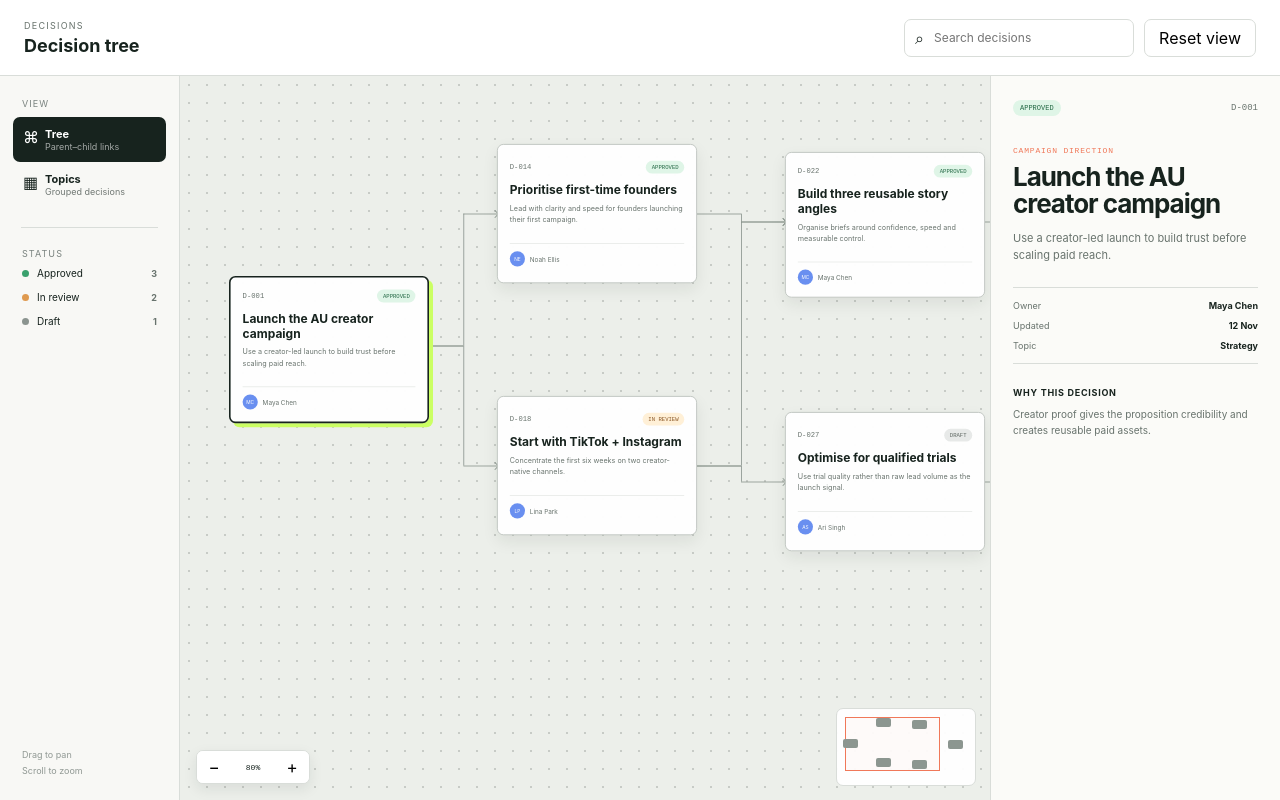
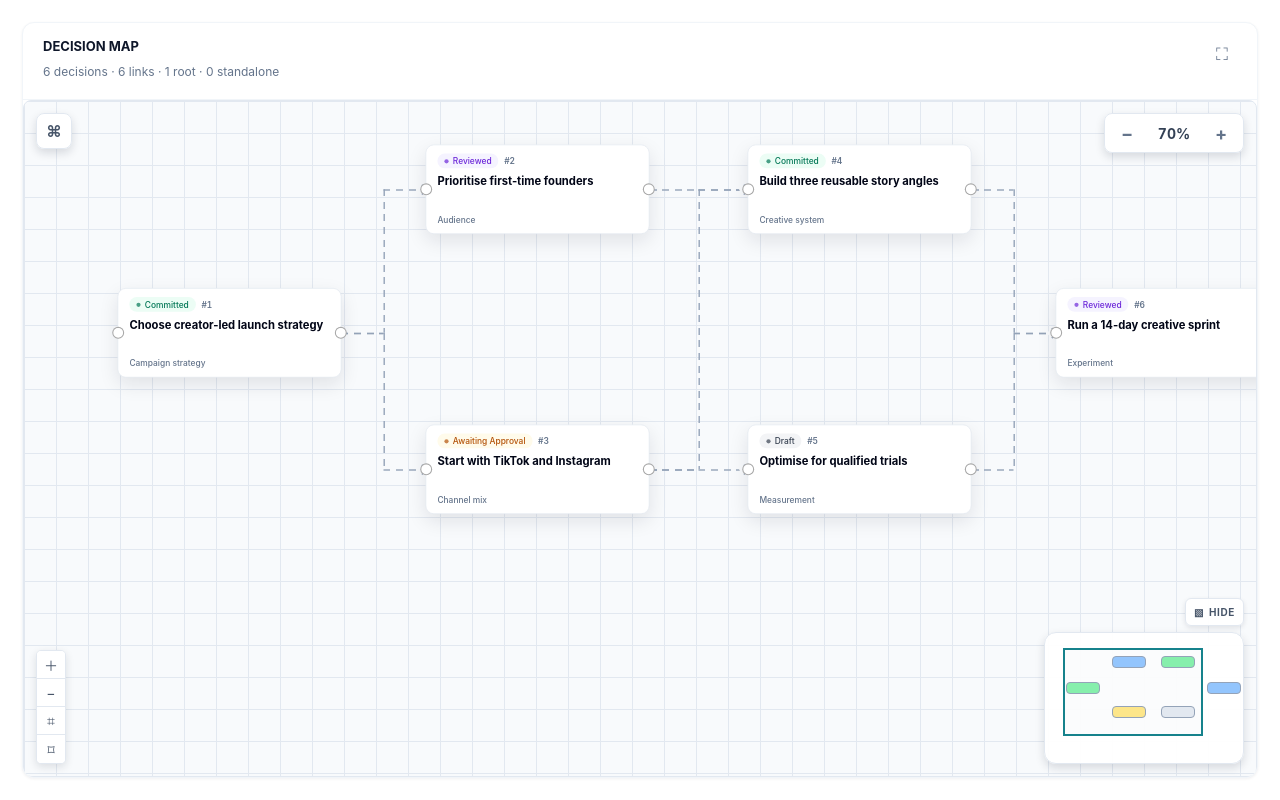
Before and after one commit to qiwangai/decision-tree-demo, a plain HTML site: page index.html in a window 1280 px wide. Drawn offline with Linux system fonts and the light colour scheme.

Commit message:
Restore latest React Flow Decision Map

```diff
--- a/app.js
+++ b/app.js
@@ -1,29 +1,30 @@
 const decisions=[
- {id:'D-001',eyebrow:'Campaign direction',title:'Launch the AU creator campaign',summary:'Use a creator-led launch to build trust before scaling paid reach.',status:'Approved',owner:'Maya Chen',date:'12 Nov',topic:'Strategy',why:'Creator proof gives the proposition credibility and creates reusable paid assets.',parents:[]},
- {id:'D-014',eyebrow:'Audience',title:'Prioritise first-time founders',summary:'Lead with clarity and speed for founders launching their first campaign.',status:'Approved',owner:'Noah Ellis',date:'14 Nov',topic:'Audience',why:'Research showed the sharpest pain around setup confidence, not feature depth.',parents:['D-001']},
- {id:'D-018',eyebrow:'Channel mix',title:'Start with TikTok + Instagram',summary:'Concentrate the first six weeks on two creator-native channels.',status:'In review',owner:'Lina Park',date:'15 Nov',topic:'Channels',why:'Both channels support fast creative iteration and match audience habits.',parents:['D-001']},
- {id:'D-022',eyebrow:'Creative system',title:'Build three reusable story angles',summary:'Organise briefs around confidence, speed and measurable control.',status:'Approved',owner:'Maya Chen',date:'16 Nov',topic:'Creative',why:'A small angle set makes cross-channel testing easier to interpret.',parents:['D-014','D-018']},
- {id:'D-027',eyebrow:'Measurement',title:'Optimise for qualified trials',summary:'Use trial quality rather than raw lead volume as the launch signal.',status:'Draft',owner:'Ari Singh',date:'18 Nov',topic:'Measurement',why:'Low-intent leads distort early channel comparisons and sales workload.',parents:['D-018']},
- {id:'D-031',eyebrow:'Experiment',title:'Run a 14-day creative sprint',summary:'Test six executions, then graduate the strongest two into paid.',status:'In review',owner:'Lina Park',date:'19 Nov',topic:'Creative',why:'A fixed learning window prevents scaling a weak concept too early.',parents:['D-022','D-027']}
+ {id:1,seq:1,title:'Choose creator-led launch strategy',topic:'Campaign strategy',status:'COMMITTED',parents:[]},
+ {id:2,seq:2,title:'Prioritise first-time founders',topic:'Audience',status:'REVIEWED',parents:[1]},
+ {id:3,seq:3,title:'Start with TikTok and Instagram',topic:'Channel mix',status:'AWAITING_APPROVAL',parents:[1]},
+ {id:4,seq:4,title:'Build three reusable story angles',topic:'Creative system',status:'COMMITTED',parents:[2,3]},
+ {id:5,seq:5,title:'Optimise for qualified trials',topic:'Measurement',status:'DRAFT',parents:[3]},
+ {id:6,seq:6,title:'Run a 14-day creative sprint',topic:'Experiment',status:'REVIEWED',parents:[4,5]}
 ];
-const tree={'D-001':[55,240],'D-014':[390,75],'D-018':[390,390],'D-022':[750,85],'D-027':[750,410],'D-031':[1110,245]};
-const topics={'D-001':[45,135],'D-014':[335,135],'D-018':[625,135],'D-022':[915,135],'D-027':[1205,135],'D-031':[915,420]};
-let view='tree',selected='D-001',zoom=.8,pan={x:5,y:8},drag=null;
-const stage=document.querySelector('#stage'),canvas=document.querySelector('#canvas'),details=document.querySelector('#details'),zoomValue=document.querySelector('#zoomValue'),minimap=document.querySelector('#minimap');
-function positions(){return view==='tree'?tree:topics}
-function edge(from,to){const p=positions(),sx=p[from][0]+250,sy=p[from][1]+87,ex=p[to][0],ey=p[to][1]+87,mx=sx+Math.max(28,(ex-sx)/2);return `<span class="edge-h" style="left:${sx}px;top:${sy}px;width:${mx-sx}px"></span><span class="edge-v" style="left:${mx}px;top:${Math.min(sy,ey)}px;height:${Math.abs(ey-sy)}px"></span><span class="edge-h edge-end" style="left:${mx}px;top:${ey}px;width:${ex-mx}px"></span>`}
+const basePositions={1:[105,310],2:[545,105],3:[545,505],4:[1005,105],5:[1005,505],6:[1445,310]};
+let positions=JSON.parse(JSON.stringify(basePositions));let zoom=.7,pan={x:20,y:-30},selected=null,canvasDrag=null,nodeDrag=null,locked=false,pinned=false;
+const flow=document.querySelector('#flow'),stage=document.querySelector('#stage'),zoomValue=document.querySelector('#zoomValue'),minimap=document.querySelector('#minimap');
+const statusInfo={COMMITTED:['Committed','committed'],REVIEWED:['Reviewed','reviewed'],AWAITING_APPROVAL:['Awaiting Approval','approval'],DRAFT:['Draft','draft']};
+function edge(from,to){const a=positions[from],b=positions[to],sx=a[0]+320,sy=a[1]+64,ex=b[0],ey=b[1]+64,mx=sx+Math.max(45,(ex-sx)/2);return `<span class="edge-h" style="left:${sx}px;top:${sy}px;width:${mx-sx}px"></span><span class="edge-v" style="left:${mx}px;top:${Math.min(sy,ey)}px;height:${Math.abs(ey-sy)}px"></span><span class="edge-h edge-end" style="left:${mx}px;top:${ey}px;width:${ex-mx}px"></span>`}
 function render(){
- const p=positions();let html='';
- if(view==='tree')decisions.forEach(d=>d.parents.forEach(parent=>html+=edge(parent,d.id)));
- else ['Strategy','Audience','Channels','Creative','Measurement'].forEach((t,i)=>html+=`<div class="topic" style="left:${25+i*290}px">0${i+1} · ${t}</div>`);
- decisions.forEach(d=>{const initials=d.owner.split(' ').map(n=>n[0]).join('');html+=`<button class="node ${selected===d.id?'selected':''}" data-id="${d.id}" style="left:${p[d.id][0]}px;top:${p[d.id][1]}px"><span class="node-top"><span class="node-id">${d.id}</span><span class="chip ${d.status.replace(' ','-')}">${d.status}</span></span><h3>${d.title}</h3><p>${d.summary}</p><span class="node-foot"><span class="avatar">${initials}</span>${d.owner}</span></button>`});
- stage.innerHTML=html;stage.style.transform=`translate(${pan.x}px,${pan.y}px) scale(${zoom})`;zoomValue.textContent=`${Math.round(zoom*100)}%`;
- document.querySelectorAll('.node').forEach(n=>n.onclick=()=>{selected=n.dataset.id;render()});
- const d=decisions.find(x=>x.id===selected);details.innerHTML=`<div class="details-head"><span class="chip ${d.status.replace(' ','-')}">${d.status}</span><span>${d.id}</span></div><p class="eyebrow">${d.eyebrow}</p><h2>${d.title}</h2><p class="summary">${d.summary}</p><div class="meta"><div><span>Owner</span><b>${d.owner}</b></div><div><span>Updated</span><b>${d.date}</b></div><div><span>Topic</span><b>${d.topic}</b></div></div><section><h4>Why this decision</h4><p>${d.why}</p></section>`;
- minimap.querySelectorAll('span').forEach(s=>s.remove());decisions.forEach(d=>{const s=document.createElement('span');s.style.left=p[d.id][0]/10+'px';s.style.top=p[d.id][1]/8+'px';minimap.appendChild(s)});
+ let html='';decisions.forEach(d=>d.parents.forEach(p=>html+=edge(p,d.id)));
+ decisions.forEach(d=>{const [label,klass]=statusInfo[d.status],p=positions[d.id];html+=`<button class="decision-node ${selected===d.id?'selected':''}" data-id="${d.id}" style="left:${p[0]}px;top:${p[1]}px"><i class="handle left"></i><i class="handle right"></i><span class="node-top"><span class="status ${klass}">${label}</span><span class="meta">#${d.seq}</span></span><span class="node-title">${d.title}</span><span class="node-topic">${d.topic}</span></button>`});
+ stage.innerHTML=html;applyTransform();stage.querySelectorAll('.decision-node').forEach(node=>{node.onclick=e=>{e.stopPropagation();selected=Number(node.dataset.id);render()};node.onpointerdown=e=>startNodeDrag(e,node)});renderMiniMap();
 }
-function setZoom(next){zoom=Math.max(.5,Math.min(1.2,next));render()}
-document.querySelectorAll('.view').forEach(b=>b.onclick=()=>{view=b.dataset.view;document.querySelectorAll('.view').forEach(x=>x.classList.toggle('active',x===b));pan={x:5,y:8};zoom=.8;render()});
-document.querySelector('#zoomIn').onclick=()=>setZoom(zoom+.1);document.querySelector('#zoomOut').onclick=()=>setZoom(zoom-.1);document.querySelector('#reset').onclick=()=>{zoom=.8;pan={x:5,y:8};render()};
-document.querySelector('#search').oninput=e=>{const q=e.target.value.toLowerCase();document.querySelectorAll('.node').forEach(n=>{const d=decisions.find(x=>x.id===n.dataset.id);n.classList.toggle('hidden',!`${d.id} ${d.title} ${d.owner} ${d.topic}`.toLowerCase().includes(q))})};
-canvas.onpointerdown=e=>{if(e.target.closest('button'))return;drag={x:e.clientX,y:e.clientY,px:pan.x,py:pan.y};canvas.setPointerCapture(e.pointerId);canvas.classList.add('dragging')};canvas.onpointermove=e=>{if(!drag)return;pan={x:drag.px+e.clientX-drag.x,y:drag.py+e.clientY-drag.y};stage.style.transform=`translate(${pan.x}px,${pan.y}px) scale(${zoom})`};canvas.onpointerup=()=>{drag=null;canvas.classList.remove('dragging')};canvas.onwheel=e=>{e.preventDefault();setZoom(zoom-e.deltaY*.001)},{passive:false};render();
+function applyTransform(){stage.style.transform=`translate(${pan.x}px,${pan.y}px) scale(${zoom})`;zoomValue.textContent=`${Math.round(zoom*100)}%`}
+function setZoom(next){zoom=Math.max(.1,Math.min(1.9,Math.round(next*100)/100));applyTransform()}
+function fit(){zoom=.7;pan={x:20,y:-30};applyTransform()}
+function tidy(){positions=JSON.parse(JSON.stringify(basePositions));selected=null;fit();render()}
+function startNodeDrag(e,node){if(locked)return;e.stopPropagation();node.setPointerCapture(e.pointerId);const id=Number(node.dataset.id),start={x:e.clientX,y:e.clientY,px:positions[id][0],py:positions[id][1]};node.classList.add('drag-node');node.onpointermove=ev=>{positions[id]=[start.px+(ev.clientX-start.x)/zoom,start.py+(ev.clientY-start.y)/zoom];render()};node.onpointerup=()=>{nodeDrag=null;render()}}
+function renderMiniMap(){minimap.querySelectorAll('span').forEach(x=>x.remove());decisions.forEach(d=>{const [,,klass]=[...statusInfo[d.status],statusInfo[d.status][1]],s=document.createElement('span');s.className=`${klass} ${selected===d.id?'selected':''}`;s.style.left=10+positions[d.id][0]/9.5+'px';s.style.top=10+positions[d.id][1]/8+'px';s.style.width='34px';minimap.appendChild(s)})}
+flow.onpointerdown=e=>{if(locked||e.target.closest('button'))return;canvasDrag={x:e.clientX,y:e.clientY,px:pan.x,py:pan.y};flow.setPointerCapture(e.pointerId);flow.classList.add('dragging')};flow.onpointermove=e=>{if(!canvasDrag)return;pan={x:canvasDrag.px+e.clientX-canvasDrag.x,y:canvasDrag.py+e.clientY-canvasDrag.y};applyTransform()};flow.onpointerup=()=>{canvasDrag=null;flow.classList.remove('dragging')};flow.onwheel=e=>{if(locked)return;e.preventDefault();setZoom(zoom-e.deltaY*.001)},{passive:false};
+document.querySelector('#zoomIn').onclick=()=>setZoom(zoom+.05);document.querySelector('#zoomOut').onclick=()=>setZoom(zoom-.05);document.querySelector('#controlIn').onclick=()=>setZoom(zoom+.1);document.querySelector('#controlOut').onclick=()=>setZoom(zoom-.1);document.querySelector('#fit').onclick=fit;document.querySelector('#fitHeader').onclick=fit;document.querySelector('#tidy').onclick=tidy;
+document.querySelector('#lock').onclick=e=>{locked=!locked;e.currentTarget.textContent=locked?'▣':'⌑';e.currentTarget.title=locked?'Unlock view':'Lock view'};
+const trigger=document.querySelector('#toolTrigger'),menu=document.querySelector('#toolsMenu');trigger.onclick=e=>{e.stopPropagation();menu.hidden=!menu.hidden;trigger.setAttribute('aria-expanded',String(!menu.hidden))};document.addEventListener('click',e=>{if(!e.target.closest('.tools-wrap')){menu.hidden=true;trigger.setAttribute('aria-expanded','false')}});
+document.querySelector('#pin').onclick=e=>{pinned=!pinned;e.currentTarget.classList.toggle('pinned',pinned);e.currentTarget.lastChild.textContent=pinned?' View pinned':' Pin view'};
+document.querySelector('#mapToggle').onclick=e=>{const open=e.currentTarget.getAttribute('aria-expanded')==='true';e.currentTarget.setAttribute('aria-expanded',String(!open));minimap.hidden=open;e.currentTarget.querySelector('span').textContent=open?'Map':'Hide'};render();
--- a/index.html
+++ b/index.html
@@ -3,49 +3,58 @@
 <head>
   <meta charset="UTF-8" />
   <meta name="viewport" content="width=device-width, initial-scale=1.0" />
-  <meta name="description" content="Interactive decision tree demo" />
-  <title>Decision Tree</title>
+  <meta name="description" content="Interactive Decision Map" />
+  <title>Decision Map</title>
   <link rel="stylesheet" href="styles.css" />
 </head>
 <body>
-  <main class="app">
-    <header class="topbar">
+  <main class="page">
+    <section class="decision-card">
+      <header class="map-header">
         <div>
-        <p>DECISIONS</p>
-        <h1>Decision tree</h1>
+          <h1>Decision Map</h1>
+          <p>6 decisions · 6 links · 1 root · 0 standalone</p>
         </div>
-      <div class="top-actions">
-        <label class="search"><span>⌕</span><input id="search" aria-label="Search decisions" placeholder="Search decisions" /></label>
-        <button id="reset">Reset view</button>
-      </div>
+        <button class="icon-button" id="fitHeader" title="Fit graph" aria-label="Fit graph">⛶</button>
       </header>
 
-    <section class="workspace">
-      <aside class="sidebar">
-        <p class="label">View</p>
-        <button class="view active" data-view="tree"><span>⌘</span><b>Tree</b><small>Parent–child links</small></button>
-        <button class="view" data-view="topics"><span>▦</span><b>Topics</b><small>Grouped decisions</small></button>
-        <div class="rule"></div>
-        <p class="label">Status</p>
-        <ul>
-          <li><i class="approved"></i>Approved <b>3</b></li>
-          <li><i class="review"></i>In review <b>2</b></li>
-          <li><i class="draft"></i>Draft <b>1</b></li>
-        </ul>
-        <p class="hint">Drag to pan<br />Scroll to zoom</p>
-      </aside>
+      <div class="flow" id="flow">
+        <div class="stage" id="stage"></div>
 
-      <div class="canvas" id="canvas">
-        <div class="stage" id="stage"></div>
-        <div class="zoom">
-          <button id="zoomOut" aria-label="Zoom out">−</button>
-          <span id="zoomValue">80%</span>
-          <button id="zoomIn" aria-label="Zoom in">+</button>
+        <div class="tools-wrap">
+          <button class="tool-trigger" id="toolTrigger" aria-label="Graph tools" title="Graph tools" aria-expanded="false">
+            <span class="workflow-icon">⌘</span>
+          </button>
+          <div class="tools-menu" id="toolsMenu" hidden>
+            <button><span class="violet">○</span> New decision</button>
+            <button><span class="teal">＋</span> Add follow-up</button>
+            <hr />
+            <button><span>✎</span> Edit</button>
+            <button><span>⌫</span> Delete</button>
+            <hr />
+            <button id="tidy"><span>▦</span> Tidy layout</button>
+            <button id="pin"><span>⌖</span> Pin view</button>
           </div>
+        </div>
+
+        <div class="zoom-top">
+          <button id="zoomOut" aria-label="Graph zoom out">−</button>
+          <span id="zoomValue">70%</span>
+          <button id="zoomIn" aria-label="Graph zoom in">+</button>
+        </div>
+
+        <div class="flow-controls">
+          <button id="controlIn" aria-label="Zoom in">＋</button>
+          <button id="controlOut" aria-label="Zoom out">−</button>
+          <button id="fit" aria-label="Fit view">⌗</button>
+          <button id="lock" aria-label="Lock view">⌑</button>
+        </div>
+
+        <div class="overview-wrap">
+          <button id="mapToggle" class="map-toggle" aria-expanded="true">▧ <span>Hide</span></button>
           <div class="minimap" id="minimap"><i></i></div>
         </div>
-
-      <aside class="details" id="details"></aside>
+      </div>
     </section>
   </main>
   <script src="app.js"></script>
```
Also changed, not shown: styles.css, 1 other file. Lines whose indentation alone changed are shown as unchanged.
